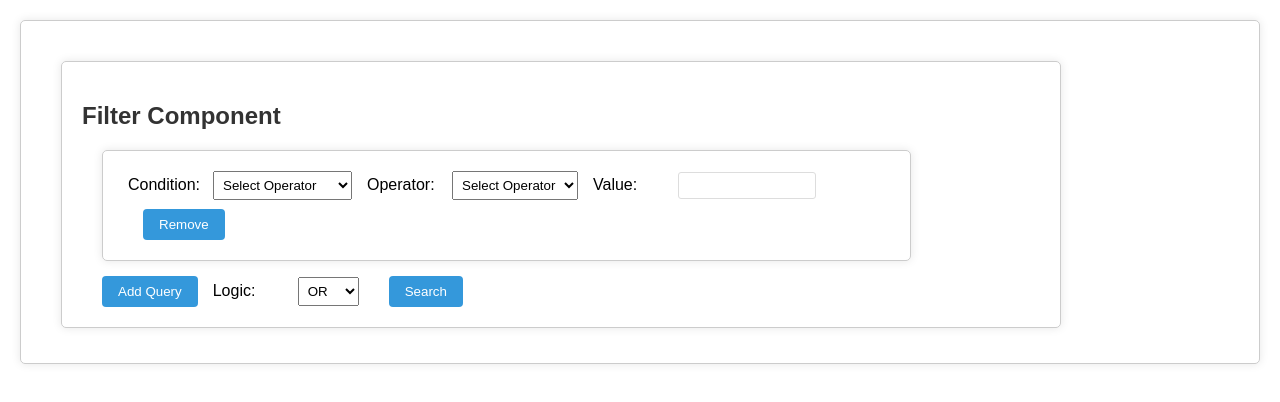
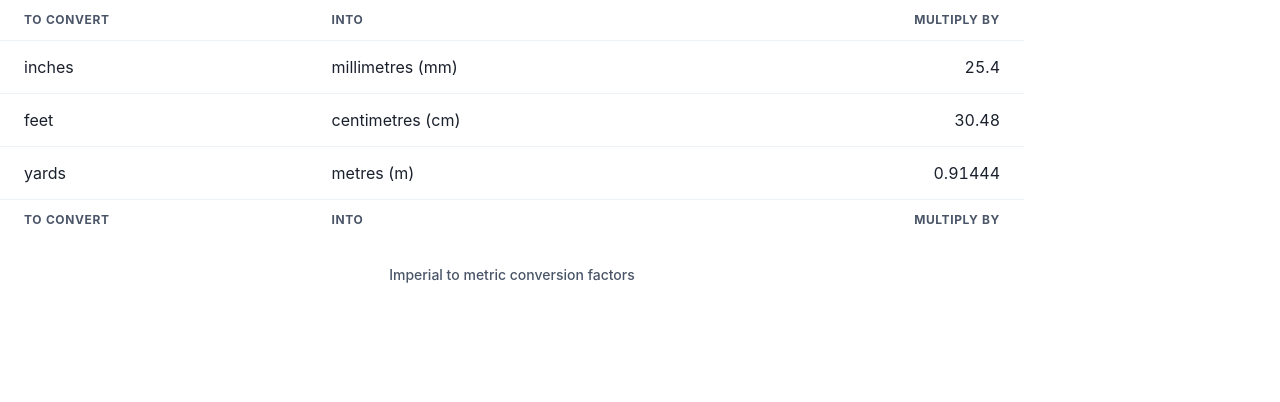
Before and after one commit to ShashwotBhattarai/sas_filter_frontend_react, a React (Create React App) app: page / in a window 1280 px wide. Shown: the top 402 px of the page. Built offline with nearby package versions, Linux system fonts and the light colour scheme.

Commit message:
added data table chakra ui

```diff
--- a/package.json
+++ b/package.json
@@ -3,9 +3,13 @@
   "version": "0.1.0",
   "private": true,
   "dependencies": {
+    "@chakra-ui/react": "^2.8.2",
+    "@emotion/react": "^11.11.1",
+    "@emotion/styled": "^11.11.0",
     "@testing-library/jest-dom": "^5.17.0",
     "@testing-library/react": "^13.4.0",
     "@testing-library/user-event": "^13.5.0",
+    "framer-motion": "^10.16.14",
     "react": "^18.2.0",
     "react-dom": "^18.2.0",
     "react-scripts": "5.0.1",
--- a/src/App.css
+++ b/src/App.css
@@ -1,4 +1,4 @@
-/* Apply styles to the entire component container */
+/* Apply styles to the entire component container
 div {
 	font-family: Arial, sans-serif;
 	margin: 20px;
--- /dev/null
+++ b/src/components/bulkEdit.component.js
@@ -0,0 +1,44 @@
+import { Table, Thead, Tbody, Tfoot, Tr, Th, Td, TableCaption, TableContainer } from "@chakra-ui/react";
+
+function BulkEdit() {
+	return (
+		<TableContainer>
+			<Table variant="simple">
+				<TableCaption>Imperial to metric conversion factors</TableCaption>
+				<Thead>
+					<Tr>
+						<Th>To convert</Th>
+						<Th>into</Th>
+						<Th isNumeric>multiply by</Th>
+					</Tr>
+				</Thead>
+				<Tbody>
+					<Tr>
+						<Td>inches</Td>
+						<Td>millimetres (mm)</Td>
+						<Td isNumeric>25.4</Td>
+					</Tr>
+					<Tr>
+						<Td>feet</Td>
+						<Td>centimetres (cm)</Td>
+						<Td isNumeric>30.48</Td>
+					</Tr>
+					<Tr>
+						<Td>yards</Td>
+						<Td>metres (m)</Td>
+						<Td isNumeric>0.91444</Td>
+					</Tr>
+				</Tbody>
+				<Tfoot>
+					<Tr>
+						<Th>To convert</Th>
+						<Th>into</Th>
+						<Th isNumeric>multiply by</Th>
+					</Tr>
+				</Tfoot>
+			</Table>
+		</TableContainer>
+	);
+}
+
+export default BulkEdit;
--- a/src/index.css
+++ b/src/index.css
@@ -1,4 +1,4 @@
-body {
+/* body {
   margin: 0;
   font-family: -apple-system, BlinkMacSystemFont, 'Segoe UI', 'Roboto', 'Oxygen',
     'Ubuntu', 'Cantarell', 'Fira Sans', 'Droid Sans', 'Helvetica Neue',
@@ -10,4 +10,4 @@
 code {
   font-family: source-code-pro, Menlo, Monaco, Consolas, 'Courier New',
     monospace;
-}
+} */
--- a/src/index.js
+++ b/src/index.js
@@ -1,14 +1,19 @@
-import React from 'react';
-import ReactDOM from 'react-dom/client';
-import './index.css';
-import App from './App';
-import reportWebVitals from './reportWebVitals';
+import React from "react";
+import ReactDOM from "react-dom/client";
+import "./index.css";
+import App from "./App";
+import reportWebVitals from "./reportWebVitals";
+import { ChakraProvider } from "@chakra-ui/react";
+import BulkEdit from "./components/bulkEdit.component";
 
-const root = ReactDOM.createRoot(document.getElementById('root'));
+const root = ReactDOM.createRoot(document.getElementById("root"));
 root.render(
-  <React.StrictMode>
-    <App />
-  </React.StrictMode>
+	<ChakraProvider>
+		<React.StrictMode>
+			{/* <App /> */}
+			<BulkEdit />
+		</React.StrictMode>
+	</ChakraProvider>
 );
 
 // If you want to start measuring performance in your app, pass a function
```
Also changed, not shown: 1 other file (tests, documents, lock files or other folders).
